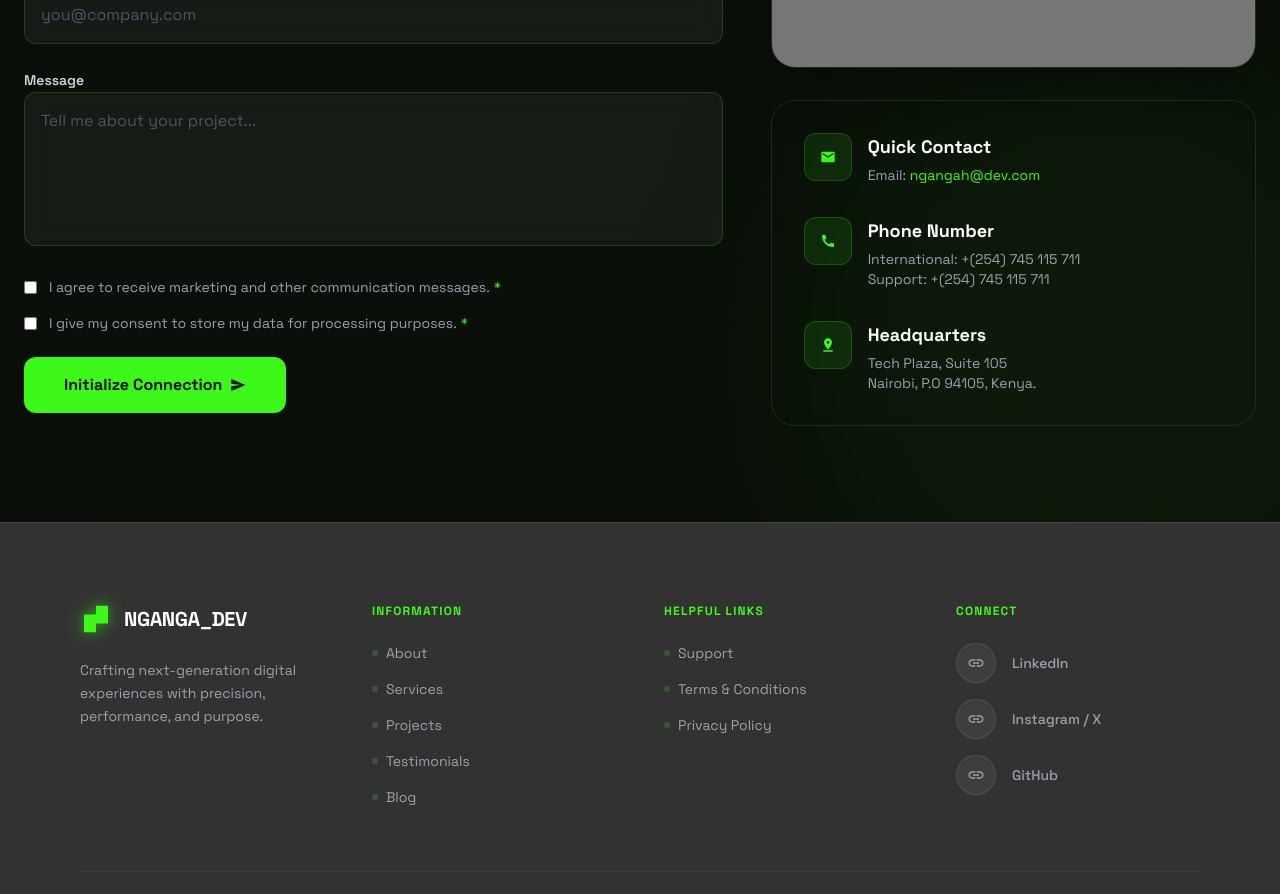
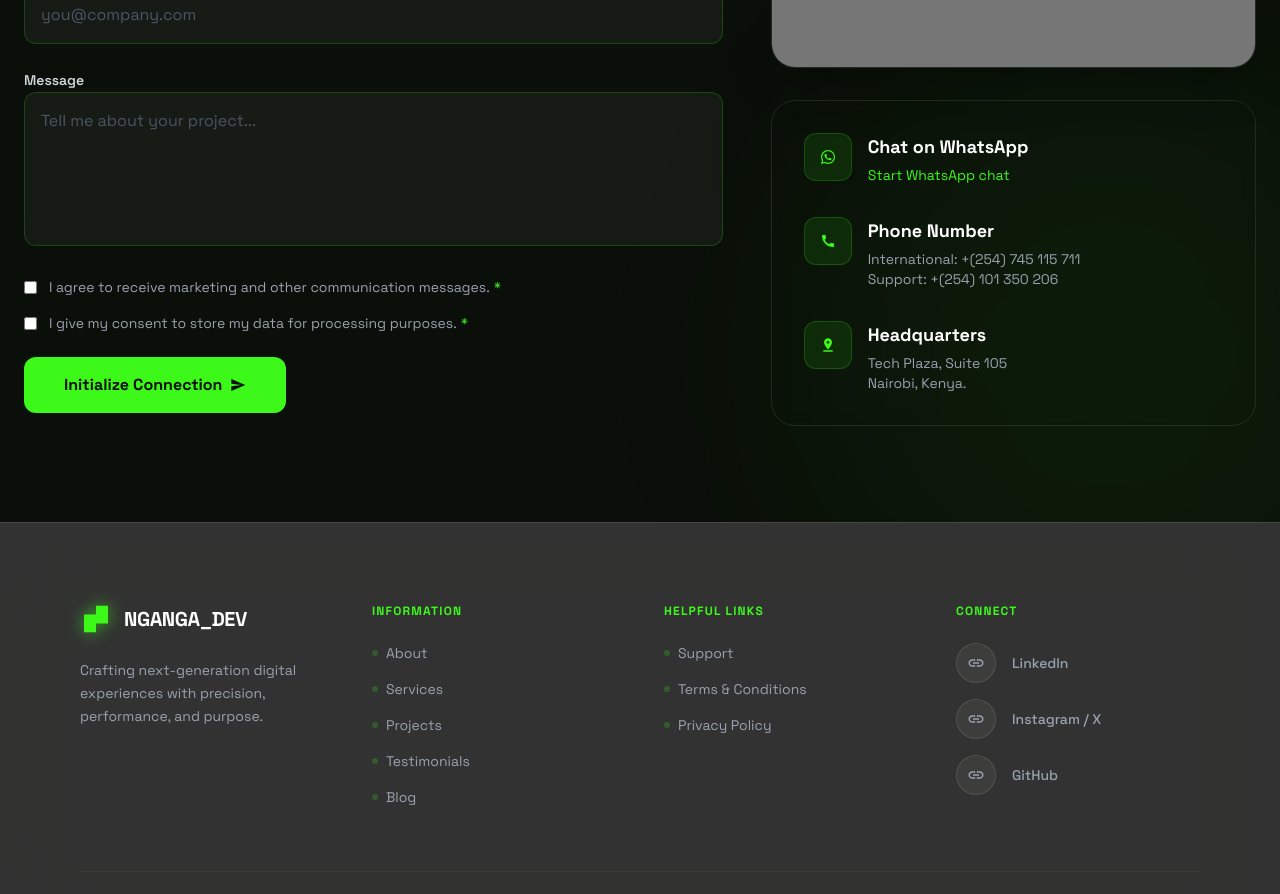
Before and after one commit to Ngangah-01/My_Portfolio, a React (Vite) app: page / in a window 1280 px wide. Shown: the part 7120-8014 px from the top of the page. Built offline with nearby package versions, Linux system fonts and the light colour scheme; grey boxes are pictures that could not be loaded.

Commit message:
Backend intergration+Whatsapp

```diff
--- a/src/components/Contact.jsx
+++ b/src/components/Contact.jsx
@@ -1,5 +1,6 @@
 import { useState } from "react";
-import { MdCall, MdMail, MdPinDrop, MdSend } from "react-icons/md";
+import { MdCall, MdPinDrop, MdSend } from "react-icons/md";
+import { FaWhatsapp } from "react-icons/fa";
 import Swal from "sweetalert2";
 
 export default function Contact() {
@@ -155,7 +156,7 @@ export default function Contact() {
             showThemedAlert({
                 icon: "error",
                 title: "Network error",
-                text: "Backend is unreachable. Check if Spring Boot is running.",
+                text: "Server is unreachable. Check if services is running.",
                 timer: 4000,
                 showConfirmButton: false,
             });
@@ -332,12 +333,19 @@ export default function Contact() {
                             <div className="bg-surface-dark/50 border border-white/10 rounded-3xl p-8 space-y-8 backdrop-blur-sm">
                                 <div className="flex items-start gap-4">
                                     <div className="w-12 h-12 rounded-xl bg-primary/10 border border-primary/20 flex items-center justify-center text-primary shrink-0">
-                                        <MdMail />
+                                        <FaWhatsapp />
                                     </div>
                                     <div>
-                                        <h3 className="text-lg font-bold text-white mb-1">Quick Contact</h3>
+                                        <h3 className="text-lg font-bold text-white mb-1">Chat on WhatsApp</h3>
                                         <p className="text-gray-400 text-sm">
-                                            Email: <a className="text-primary hover:underline" href="mailto:hello@dev_portfolio.com">ngangah@dev.com</a>
+                                            <a
+                                                className="text-primary hover:underline"
+                                                href="https://wa.me/254745115711?text=Hello%2C%20I%20have%20a%20project%20I%27d%20like%20to%20discuss.%20I%27m%20looking%20for%20help%20building%20a%20digital%20solution%20%E2%80%94%20whether%20it%27s%20a%20website%2C%20mobile%20app%2C%20or%20custom%20software.%20Are%20you%20available%20to%20talk%20about%20it%3F"
+                                                target="_blank"
+                                                rel="noopener noreferrer"
+                                            >
+                                                Start WhatsApp chat
+                                            </a>
                                         </p>
                                     </div>
                                 </div>
@@ -350,7 +358,7 @@ export default function Contact() {
                                         <h3 className="text-lg font-bold text-white mb-1">Phone Number</h3>
                                         <p className="text-gray-400 text-sm">
                                             International: +(254) 745 115 711<br />
-                                            Support: +(254) 745 115 711
+                                            Support: +(254) 101 350 206
                                         </p>
                                     </div>
                                 </div>
@@ -363,7 +371,7 @@ export default function Contact() {
                                         <h3 className="text-lg font-bold text-white mb-1">Headquarters</h3>
                                         <p className="text-gray-400 text-sm">
                                             Tech Plaza, Suite 105<br />
-                                            Nairobi, P.O 94105, Kenya.
+                                            Nairobi, Kenya.
                                         </p>
                                     </div>
                                 </div>
```
